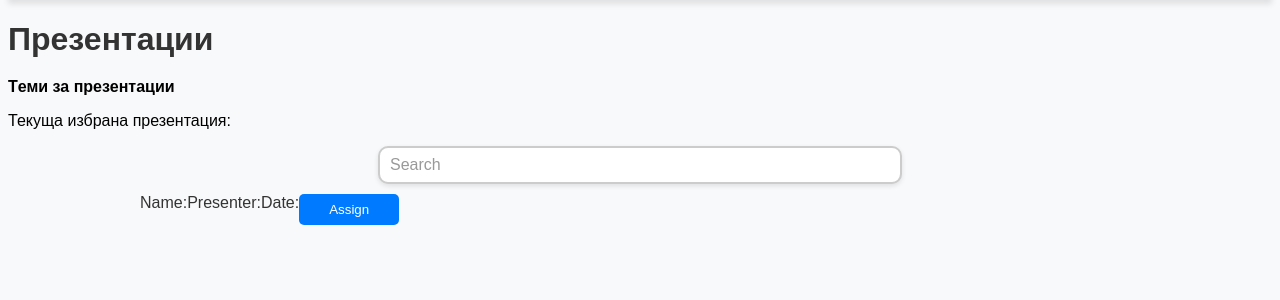
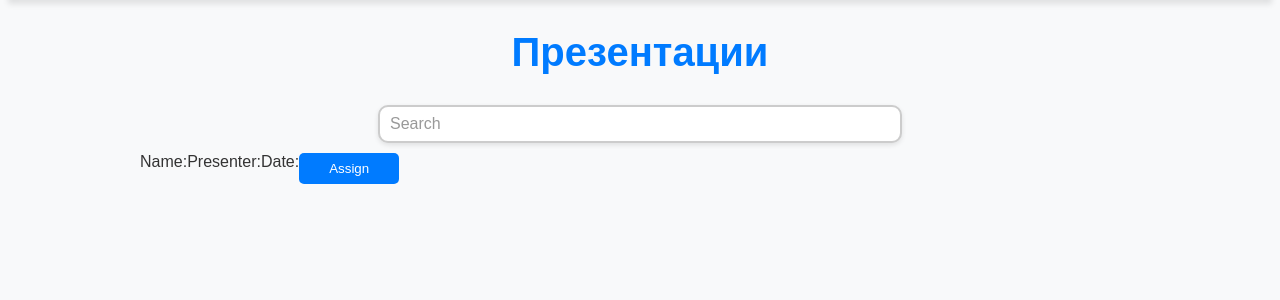
Before and after one commit to TeoKarakashev/calendar, a PHP site: page /presentations.php in a window 1280 px wide. Shown: the part 74-374 px from the top of the page. Run offline with PHP 8.4, Linux system fonts and the light colour scheme.

Commit message:
Fixing presentations page format

```diff
--- a/client/pages/presentations.php
+++ b/client/pages/presentations.php
@@ -16,9 +16,6 @@
 
     <h1>Презентации</h1>
 
-    <label for="all">Tеми за презентации</label>
-    <p id="current">Текуща избрана презентация: </p>
-
     <input type="text" id="search-field" class="search-field" placeholder="Search">
 
     <div class="card" id="presentations" name="presentations" tabindex="0">
--- a/client/scripts/presentations.js
+++ b/client/scripts/presentations.js
@@ -27,9 +27,6 @@ function loadPresentations() {
             events = (await getData('../../server/controller/get_events.php')).data;
 
             let presentationDiv = document.getElementById('presentations');
-            let current = document.getElementById('current');
-
-            current.textContent = `Текуща избрана презентация: ${response['current']}`;
 
             allPresentationsData = response['all'];
             displayPresentations(allPresentationsData);
--- a/client/styles/presentations.css
+++ b/client/styles/presentations.css
@@ -5,14 +5,11 @@ body {
 }
 
 h1 {
-    color: #333;
+    color: #007BFF;
     margin-bottom: 20px;
-}
-
-label {
-    font-weight: bold;
-    display: block;
-    margin-bottom: 5px;
+    text-align: center;
+    font-size: 40px;
+    margin: 30px 0;
 }
 
 .presentation {
```
